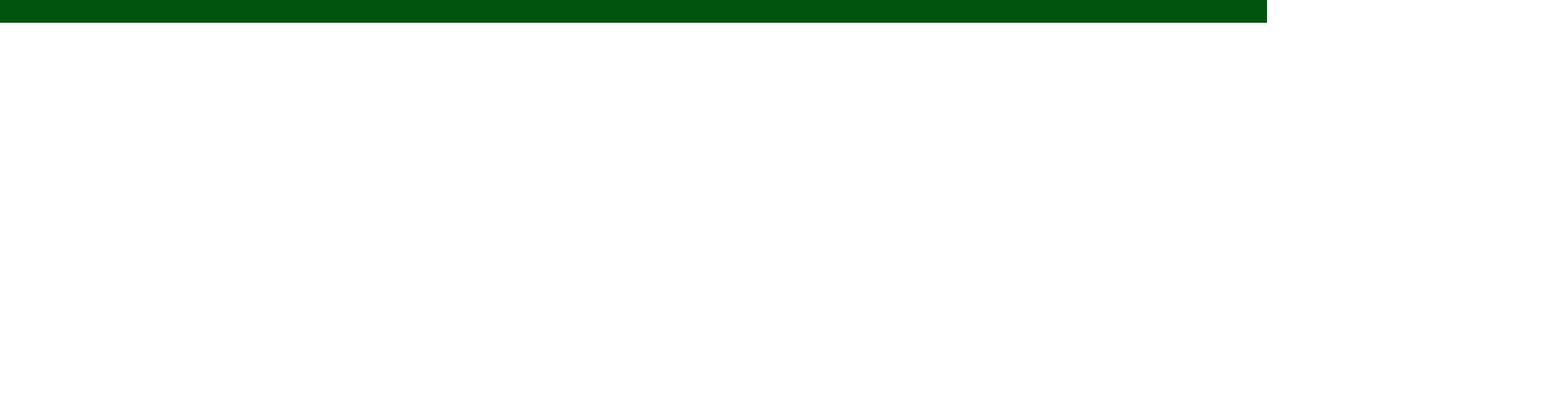
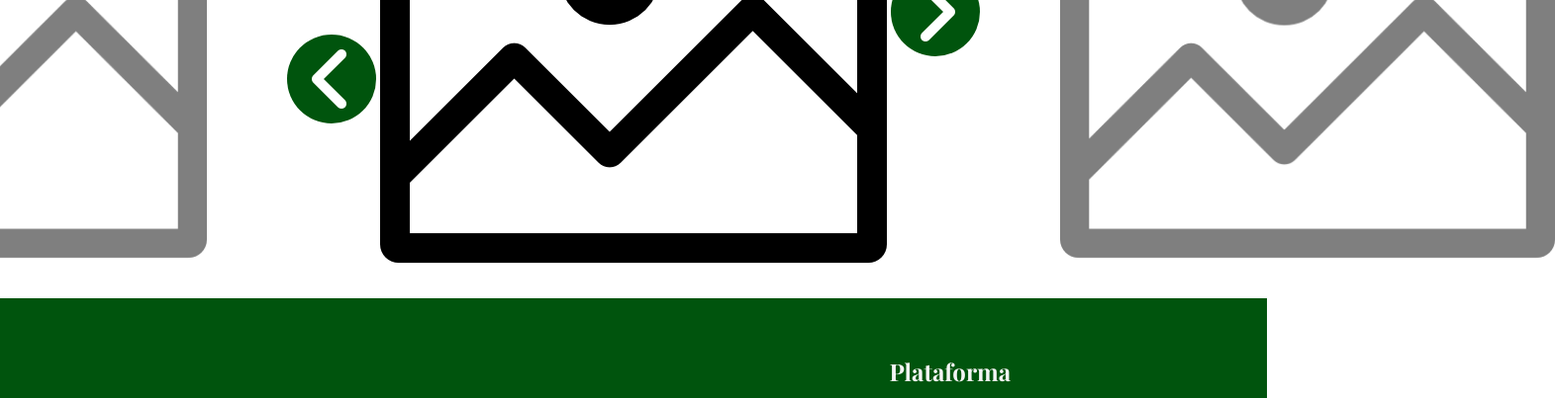
Before and after one commit to ReservaMentor2/landing_page, a plain HTML site: page index.html in a window 1280 px wide. Shown: the part 10108-10511 px from the top of the page at 99% size, 1571 px wide, since content can reach past the window. Before the commit the page ends 10131 px from the top, so only its background shows below. Drawn offline with nearby package versions, Linux system fonts and the light colour scheme; a web font is replaced by a local one.

Commit message:
add placeholder gallery

```diff
--- a/css/styles.component.css
+++ b/css/styles.component.css
@@ -336,6 +336,67 @@ button {
     margin: 0;
 }
 
+.gallery-container h1 {
+    text-align: center;
+    color: #333;
+}
+
+.gallery-container i {
+    position: absolute;
+    cursor: pointer;
+    height: 90px;
+    width: 90px;
+    font-size: 5rem;
+    color: #fff;
+    text-align: center;
+    background: #00540D;
+    line-height: 90px;
+    border-radius: 50%;
+}
+
+.gallery-container .gallery-item .image-list {
+    display: flex;
+    justify-content: center;
+    align-items: center;
+    align-self: center;
+    grid-template-columns: repeat(3,1fr);
+}
+
+.gallery-container .gallery-item .image-list .imgFirst {
+    width: 500px;
+    height: auto;
+    opacity: 0.5;
+    left: 380px;
+    transform: translateX(-35%);
+}
+
+.gallery-container .gallery-item .image-list .imgSec {
+    width: 590px;
+    height: auto;
+}
+
+.gallery-container .gallery-item .image-list .imgThird {
+    width: 500px;
+    height: auto;
+    opacity: 0.5;
+    right:380px;
+    transform: translateX(35%);
+}
+
+.gallery-container .gallery-item {
+    position: relative;
+}
+
+#prev {
+    left: 290px;
+    top: 245px;
+}
+
+#next {
+    right: 290px;
+    bottom: 245px;
+}
+
 .reserva-mentor-container {
     margin: 0;
     display: flex;
--- a/index.html
+++ b/index.html
@@ -7,6 +7,7 @@
     <link rel="preconnect" href="https://fonts.googleapis.com" />
     <link rel="preconnect" href="https://fonts.gstatic.com" crossorigin />
     <link href="https://fonts.googleapis.com/css2?family=Playfair+Display:ital,wght@0,400..900;1,400..900&display=swap" rel="stylesheet" />
+    <link rel="stylesheet" href="https://cdnjs.cloudflare.com/ajax/libs/font-awesome/6.3.0/css/all.min.css">
     <title>ReservaMentor</title>
 </head>
 
@@ -331,6 +332,19 @@
         </div>
     </div>
 
+    <div class="gallery-container">
+      <h1>Galería de imágenes</h1>
+      <div class="gallery-item">
+        <div class="image-list">
+            <img class="imgFirst" src="./assets/placeholder.png" alt="imagenApoyo" />
+            <img class="imgSec" src="./assets/placeholder.png" alt="imagenApoyo" />
+            <img class="imgThird" src="./assets/placeholder.png" alt="imagenApoyo" />
+        </div>
+        <i class="fa-solid fa-angle-left" id="prev"></i>
+        <i class="fa-solid fa-angle-right" id="next"></i>
+      </div>
+    </div>
+
     <footer class="reserva-mentor-container">
         <h1 class="reserva-mentor-title">ReservaMentor</h1>
         <div class="reserva-mentor-links">
```
Also changed, not shown: assets/placeholder.png (added).
